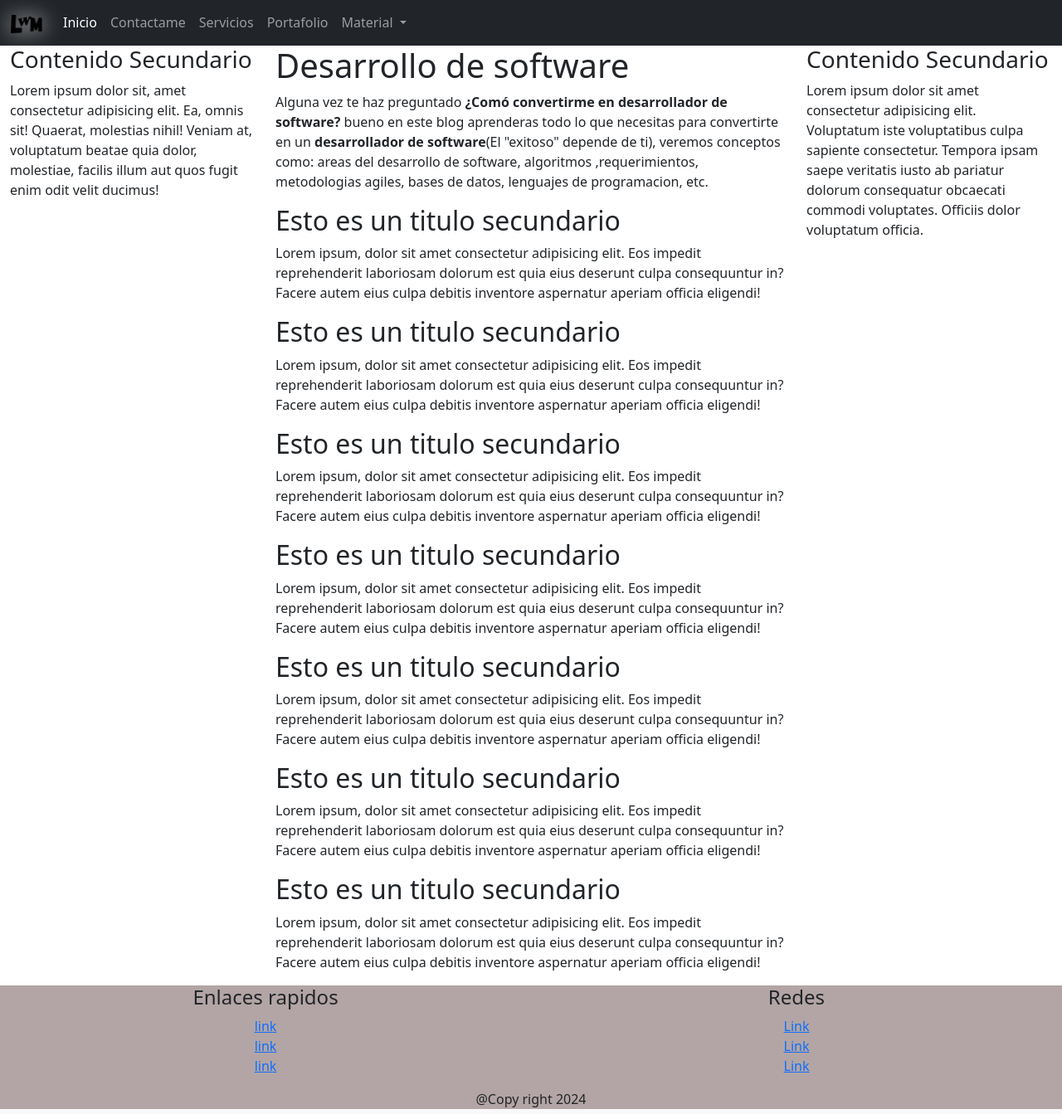
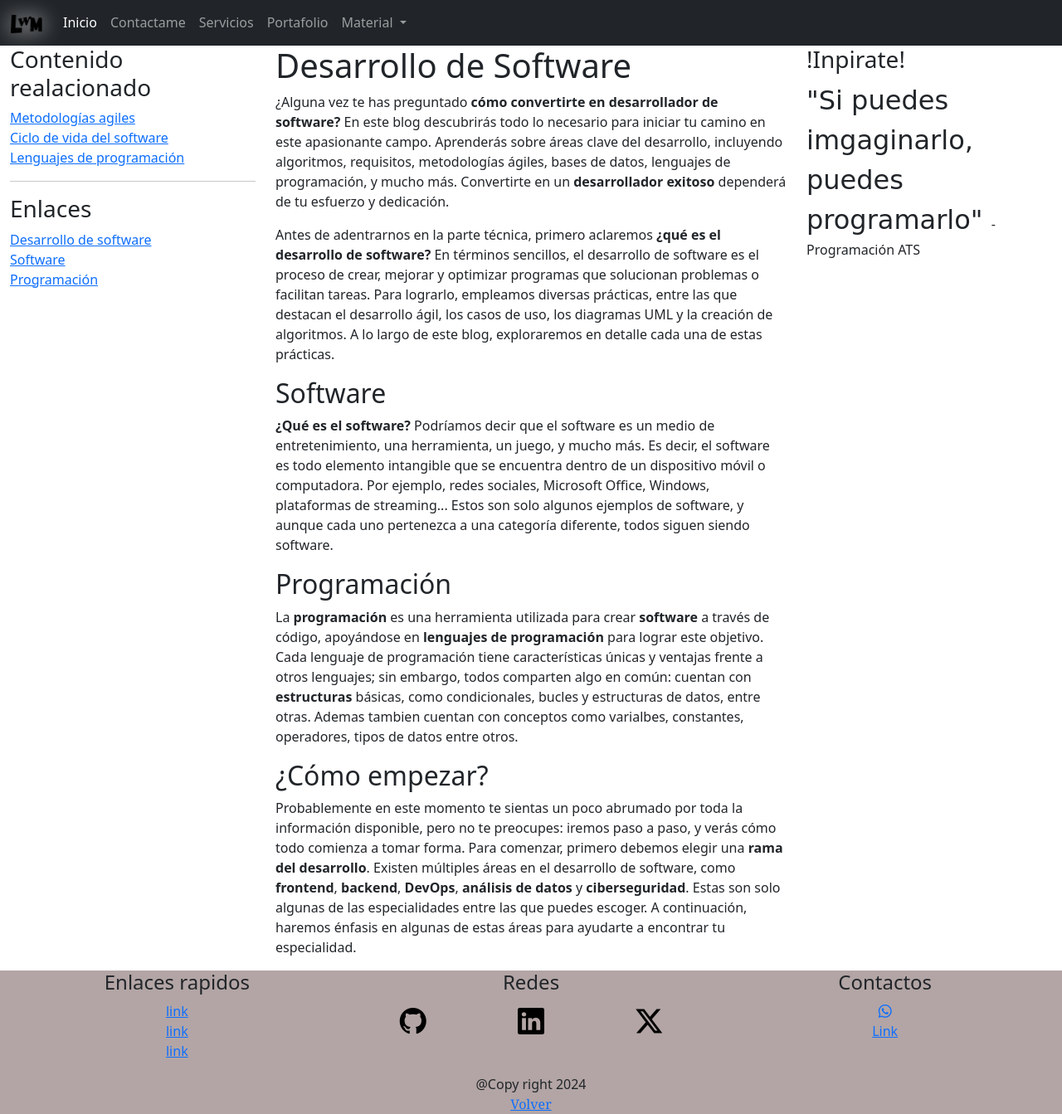
Before and after one commit to kkstrofico/Blog, a Flask app: page / in a window 1280 px wide. Shown: the part 201-1544 px from the top of the page at 83% size. Run offline with Flask 3, Linux system fonts and the light colour scheme.

Commit message:
Agrega incons al footer y mas contenido al index

```diff
--- a/app.py
+++ b/app.py
@@ -9,6 +9,6 @@ def index():
 
 #Inicia la app en modo debug
 def run_app():
-    if __name__ == '__main__':
+    if __name__ == '__main__':# Se asegura que la app solo se ejecute en este modulo
         app.run(debug=True)
 run_app()
--- a/static/css/style.css
+++ b/static/css/style.css
@@ -16,10 +16,19 @@
     min-height: 20px;
     width: 40px;
 }
+.frase-inspiradora{
+    font-size: xx-large;
+    font-family: cursive;
+}
+
 /* Todas las listas */
 ul{
     padding: 0;
     list-style: none;
+}
+.icon-link{
+    color: black;
+    font-size: xx-large;
 }
 /* Encabezado */
 header{
@@ -32,7 +41,9 @@ header{
 footer{
     background-color: rgb(179, 165, 165);
 }
-
+.volver{
+    font-family: Cambria, Cochin, Georgia, Times, 'Times New Roman', serif;
+}
 @media (max-width:500px) {
     *{
         text-align: center;
@@ -46,4 +57,7 @@ footer{
     .principal-content{
         width: 100%;
     }
+    .icon-link{
+        font-size: larger;
+    }
 }
--- a/templates/base.html
+++ b/templates/base.html
@@ -5,6 +5,7 @@
   <meta name="viewport" content="width=device-width, initial-scale=1.0">
   <link href="https://cdn.jsdelivr.net/npm/bootstrap@5.0.2/dist/css/bootstrap.min.css" rel="stylesheet" integrity="sha384-EVSTQN3/azprG1Anm3QDgpJLIm9Nao0Yz1ztcQTwFspd3yD65VohhpuuCOmLASjC" crossorigin="anonymous">
   <link rel="stylesheet" href="{{url_for('static',filename='css/style.css')}}">
+  <link rel="stylesheet" href="https://cdn.jsdelivr.net/npm/bootstrap-icons@1.11.3/font/bootstrap-icons.min.css">
   <title>Learng wiht me - {%block title%}{%endblock%}</title>
 </head>
 <body>
@@ -13,12 +14,12 @@
 
   </header>
   <nav class="navbar navbar-expand-lg navbar-dark bg-dark">
-    <div class="container-fluid">
-      <a class="navbar-brand" href="#"><img class="img-logo-nav" src="{{url_for('static',filename = 'assets/icons/Learn_With_Me.webp')}}" alt=""></a>
+    <section class="container-fluid">
+      <a class="navbar-brand" href="/"><img class="img-logo-nav" src="{{url_for('static',filename = 'assets/icons/Learn_With_Me.webp')}}" alt=""></a>
       <button class="navbar-toggler" type="button" data-bs-toggle="collapse" data-bs-target="#navbarNav" aria-controls="navbarNav" aria-expanded="false" aria-label="Toggle navigation">
         <span class="navbar-toggler-icon"></span>
       </button>
-      <div class="collapse navbar-collapse" id="navbarNav">
+      <section class="collapse navbar-collapse" id="navbarNav">
         <ul class="navbar-nav">
           <li class="nav-item">
             <a class="nav-link active" aria-current="page" href="#">Inicio</a>
@@ -33,7 +34,7 @@
             <a class="nav-link" href="#" tabindex="-1" aria-disabled="true">Portafolio</a>
           </li>
         </ul>
-        <div class="collapse navbar-collapse" id="navbarNavDarkDropdown">
+        <section class="collapse navbar-collapse" id="navbarNavDarkDropdown">
           <ul class="navbar-nav">
             <li class="nav-item dropdown">
               <a class="nav-link dropdown-toggle" href="#" id="navbarDarkDropdownMenuLink" role="button" data-bs-toggle="dropdown" aria-expanded="false">
@@ -43,17 +44,18 @@
                 <li><a class="dropdown-item" href="#">Algoritmos</a></li>
                 <li><a class="dropdown-item" href="#">Requirimientos</a></li>
                 <li><a class="dropdown-item" href="#">Casos de uso</a></li>
+                <li><a class="dropdown-item" href="#">Ejercisios</a></li>
               </ul>
             </li>
           </ul>
-        </div>
-      </div>
-    </div>
+        </section>
+      </section>
+    </section>
 
   </nav>
   <!-- Contenido -->
-  <div class="container-fluid">
-    <div class="row">
+  <section class="container-fluid">
+    <section class="row">
       <!-- Contenido secundario left -->
         <aside class="col-3 contenido-secundario">
           {%block aside%}{%endblock%}
@@ -66,34 +68,42 @@
         <aside class="col-3 contenido-secundario">
           {%block aside_dos%}{%endblock%}
         </aside>
-    </div>
-  </div>
+    </section>
+  </section>
 
   <!-- Pie de pagina -->
   <footer>
-    <div class="container-fluid text-center">
-      <div class="row">
-        <div class="col">
+    <section class="container-fluid text-center">
+      <section class="row">
+        <section class="col">
           <h4>Enlaces rapidos</h4>
           <ul>
             <li><a href="#">link</a></li>
             <li><a href="#">link</a></li>
             <li><a href="#">link</a></li>
           </ul>
-        </div>
-        <div class="col">
+        </section>
+        <section class="col text-center">
           <h4>Redes</h4>
+          <ul class="row">
+            <li class="col"><a class="icon-link" target="_blank" href="https://github.com/edierGuerra"><i class="bi bi-github"></i></a></li>
+            <li class="col"><a class="icon-link" target="_blank" href="https://www.linkedin.com/in/edier-guerra-404094335?lipi=urn%3Ali%3Apage%3Ad_flagship3_profile_view_base_contact_details%3BM5EZxPv8RQi4%2BoEe6tg49g%3D%3D"><i class="bi bi-linkedin"></i></a></li>
+            <li class="col"><a class="icon-link" target="_blank" href="https://x.com/edierguerra55"><i class="bi bi-twitter-x"></i></a></li>
+          </ul>
+        </section>
+        <section class="col">
+          <h4>Contactos</h4>
           <ul>
-            <li><a href="#">Link</a></li>
-            <li><a href="#">Link</a></li>
+            <li><a href="#"><i class="bi bi-whatsapp"></i></a></li>
             <li><a href="#">Link</a></li>
           </ul>
-        </div>
-      </div>
-      <div class="row">
+        </section>
+      </section>
+      <section class="row text-center">
         <span>@Copy right 2024</span>
-      </div>
-    </div>
+        <a class="volver" href="#">Volver</a>
+      </section>
+    </section>
   </footer>
   <script src="https://cdn.jsdelivr.net/npm/bootstrap@5.0.2/dist/js/bootstrap.bundle.min.js" integrity="sha384-MrcW6ZMFYlzcLA8Nl+NtUVF0sA7MsXsP1UyJoMp4YLEuNSfAP+JcXn/tWtIaxVXM" crossorigin="anonymous"></script>
 </body>
--- a/templates/index.html
+++ b/templates/index.html
@@ -3,30 +3,40 @@
 {%block title%}Inicio{%endblock%}
 <!-- Aside -->
 {%block aside%}
-  <h3>Contenido Secundario</h3>
-  <p>Lorem ipsum dolor sit, amet consectetur adipisicing elit. Ea, omnis sit! Quaerat, molestias nihil! Veniam at, voluptatum beatae quia dolor, molestiae, facilis illum aut quos fugit enim odit velit ducimus!</p>
+  <h3>Contenido realacionado</h3>
+  <ul>
+    <li><a href="#">Metodologías agiles</a></li>
+    <li><a href="#">Ciclo de vida del software</a></li>
+    <li><a href="#">Lenguajes de programación</a></li>
+  </ul>
+  <hr>
+  <h3>Enlaces</h3>
+  <ul>
+    <li><a href="#desarrollo">Desarrollo de software</a></li>
+    <li><a href="#software">Software</a></li>
+    <li><a href="#programacion">Programación</a></li>
+  </ul>
 {%endblock%}
 <!-- Main -->
 {%block content%}
-  <h1>Desarrollo de software</h1>
-  <p>Alguna vez te haz preguntado <strong>¿Comó convertirme en desarrollador de software?</strong>  bueno en este blog aprenderas todo lo que necesitas para convertirte en un <strong>desarrollador de software</strong>(El "exitoso" depende de ti), veremos conceptos como: areas del desarrollo de software, algoritmos ,requerimientos, metodologias agiles, bases de datos, lenguajes de programacion, etc.</p>
-  <h2>Esto es un titulo secundario</h2>
-  <p>Lorem ipsum, dolor sit amet consectetur adipisicing elit. Eos impedit reprehenderit laboriosam dolorum est quia eius deserunt culpa consequuntur in? Facere autem eius culpa debitis inventore aspernatur aperiam officia eligendi!</p>
-  <h2>Esto es un titulo secundario</h2>
-  <p>Lorem ipsum, dolor sit amet consectetur adipisicing elit. Eos impedit reprehenderit laboriosam dolorum est quia eius deserunt culpa consequuntur in? Facere autem eius culpa debitis inventore aspernatur aperiam officia eligendi!</p>
-  <h2>Esto es un titulo secundario</h2>
-  <p>Lorem ipsum, dolor sit amet consectetur adipisicing elit. Eos impedit reprehenderit laboriosam dolorum est quia eius deserunt culpa consequuntur in? Facere autem eius culpa debitis inventore aspernatur aperiam officia eligendi!</p>
-  <h2>Esto es un titulo secundario</h2>
-  <p>Lorem ipsum, dolor sit amet consectetur adipisicing elit. Eos impedit reprehenderit laboriosam dolorum est quia eius deserunt culpa consequuntur in? Facere autem eius culpa debitis inventore aspernatur aperiam officia eligendi!</p>
-  <h2>Esto es un titulo secundario</h2>
-  <p>Lorem ipsum, dolor sit amet consectetur adipisicing elit. Eos impedit reprehenderit laboriosam dolorum est quia eius deserunt culpa consequuntur in? Facere autem eius culpa debitis inventore aspernatur aperiam officia eligendi!</p>
-  <h2>Esto es un titulo secundario</h2>
-  <p>Lorem ipsum, dolor sit amet consectetur adipisicing elit. Eos impedit reprehenderit laboriosam dolorum est quia eius deserunt culpa consequuntur in? Facere autem eius culpa debitis inventore aspernatur aperiam officia eligendi!</p>
-  <h2>Esto es un titulo secundario</h2>
-  <p>Lorem ipsum, dolor sit amet consectetur adipisicing elit. Eos impedit reprehenderit laboriosam dolorum est quia eius deserunt culpa consequuntur in? Facere autem eius culpa debitis inventore aspernatur aperiam officia eligendi!</p>
+  <h1 id="desarrollo">Desarrollo de Software</h1>
+  <p>¿Alguna vez te has preguntado <strong>cómo convertirte en desarrollador de software?</strong> En este blog descubrirás todo lo necesario para iniciar tu camino en este apasionante campo. Aprenderás sobre áreas clave del desarrollo, incluyendo algoritmos, requisitos, metodologías ágiles, bases de datos, lenguajes de programación, y mucho más. Convertirte en un <strong>desarrollador exitoso</strong> dependerá de tu esfuerzo y dedicación.</p>
+
+  <p>Antes de adentrarnos en la parte técnica, primero aclaremos <strong>¿qué es el desarrollo de software?</strong> En términos sencillos, el desarrollo de software es el proceso de crear, mejorar y optimizar programas que solucionan problemas o facilitan tareas. Para lograrlo, empleamos diversas prácticas, entre las que destacan el desarrollo ágil, los casos de uso, los diagramas UML y la creación de algoritmos. A lo largo de este blog, exploraremos en detalle cada una de estas prácticas.</p>
+
+  <h2 id="software">Software</h2>
+  <p><strong>¿Qué es el software?</strong> Podríamos decir que el software es un medio de entretenimiento, una herramienta, un juego, y mucho más. Es decir, el software es todo elemento intangible que se encuentra dentro de un dispositivo móvil o computadora. Por ejemplo, redes sociales, Microsoft Office, Windows, plataformas de streaming... Estos son solo algunos ejemplos de software, y aunque cada uno pertenezca a una categoría diferente, todos siguen siendo software.</p>
+
+  <h2 id="programacion">Programación</h2>
+  <p>La <strong>programación</strong> es una herramienta utilizada para crear <strong>software</strong> a través de código, apoyándose en <strong>lenguajes de programación</strong> para lograr este objetivo. Cada lenguaje de programación tiene características únicas y ventajas frente a otros lenguajes; sin embargo, todos comparten algo en común: cuentan con <strong>estructuras</strong> básicas, como condicionales, bucles y estructuras de datos, entre otras. Ademas tambien cuentan con conceptos como varialbes, constantes, operadores, tipos de datos entre otros.</p>
+
+  <h2>¿Cómo empezar?</h2>
+  <p>Probablemente en este momento te sientas un poco abrumado por toda la información disponible, pero no te preocupes: iremos paso a paso, y verás cómo todo comienza a tomar forma. Para comenzar, primero debemos elegir una <strong>rama del desarrollo</strong>. Existen múltiples áreas en el desarrollo de software, como <strong>frontend</strong>, <strong>backend</strong>, <strong>DevOps</strong>, <strong>análisis de datos</strong> y <strong>ciberseguridad</strong>. Estas son solo algunas de las especialidades entre las que puedes escoger. A continuación, haremos énfasis en algunas de estas áreas para ayudarte a encontrar tu especialidad.</p>
+
+
 {%endblock%}
 <!-- Aside -->
 {%block aside_dos%}
-  <h3>Contenido Secundario</h3>
-  <p>Lorem ipsum dolor sit amet consectetur adipisicing elit. Voluptatum iste voluptatibus culpa sapiente consectetur. Tempora ipsam saepe veritatis iusto ab pariatur dolorum consequatur obcaecati commodi voluptates. Officiis dolor voluptatum officia.</p>
+  <h3>!Inpirate!</h3>
+  <span class="frase-inspiradora">"Si puedes imgaginarlo, puedes programarlo" </span> - Programación ATS
 {%endblock%}
```
Also changed, not shown: static/assets/icons/GitHup.webp (added), static/assets/icons/Linkeding.webp (added), static/assets/icons/X.webp (added).
